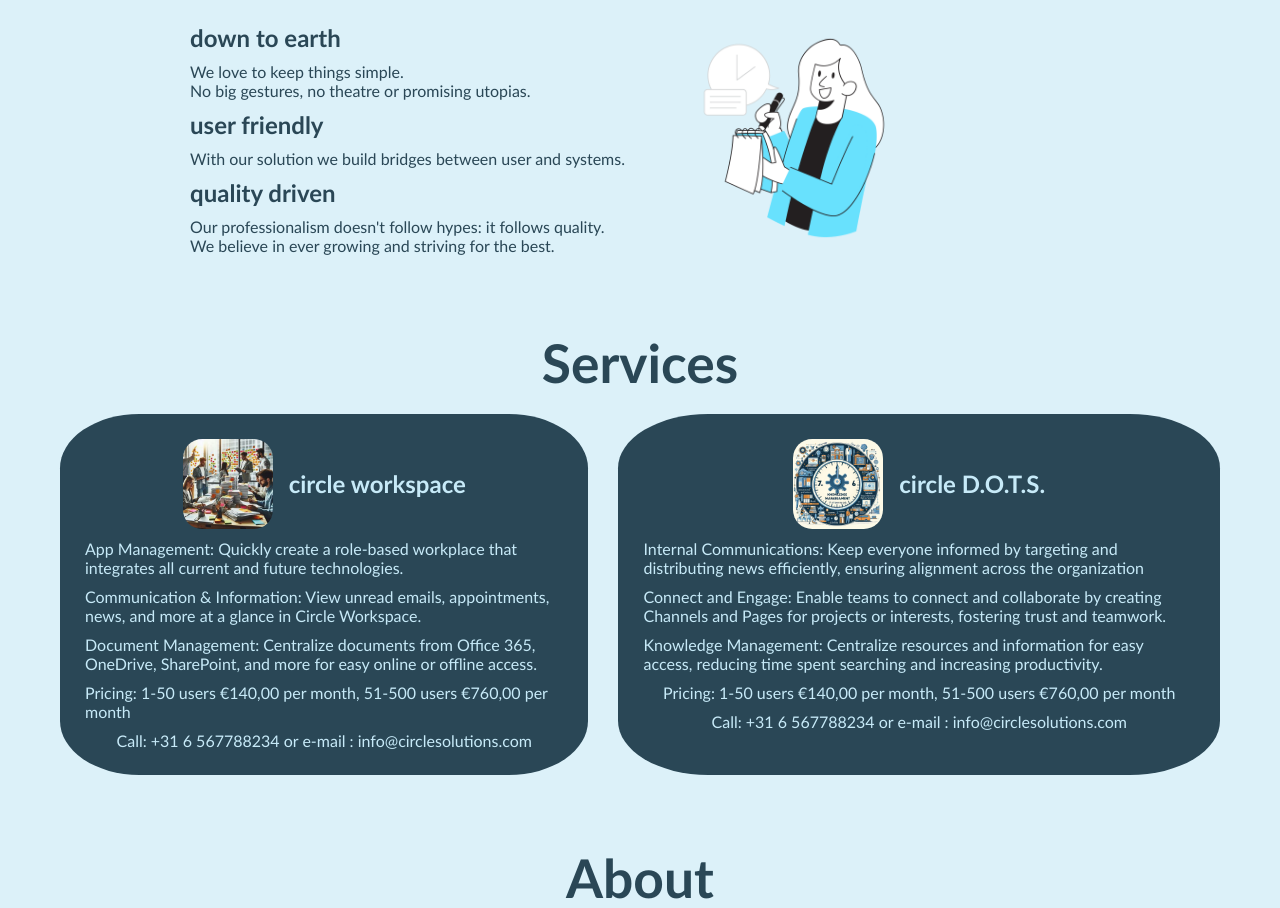
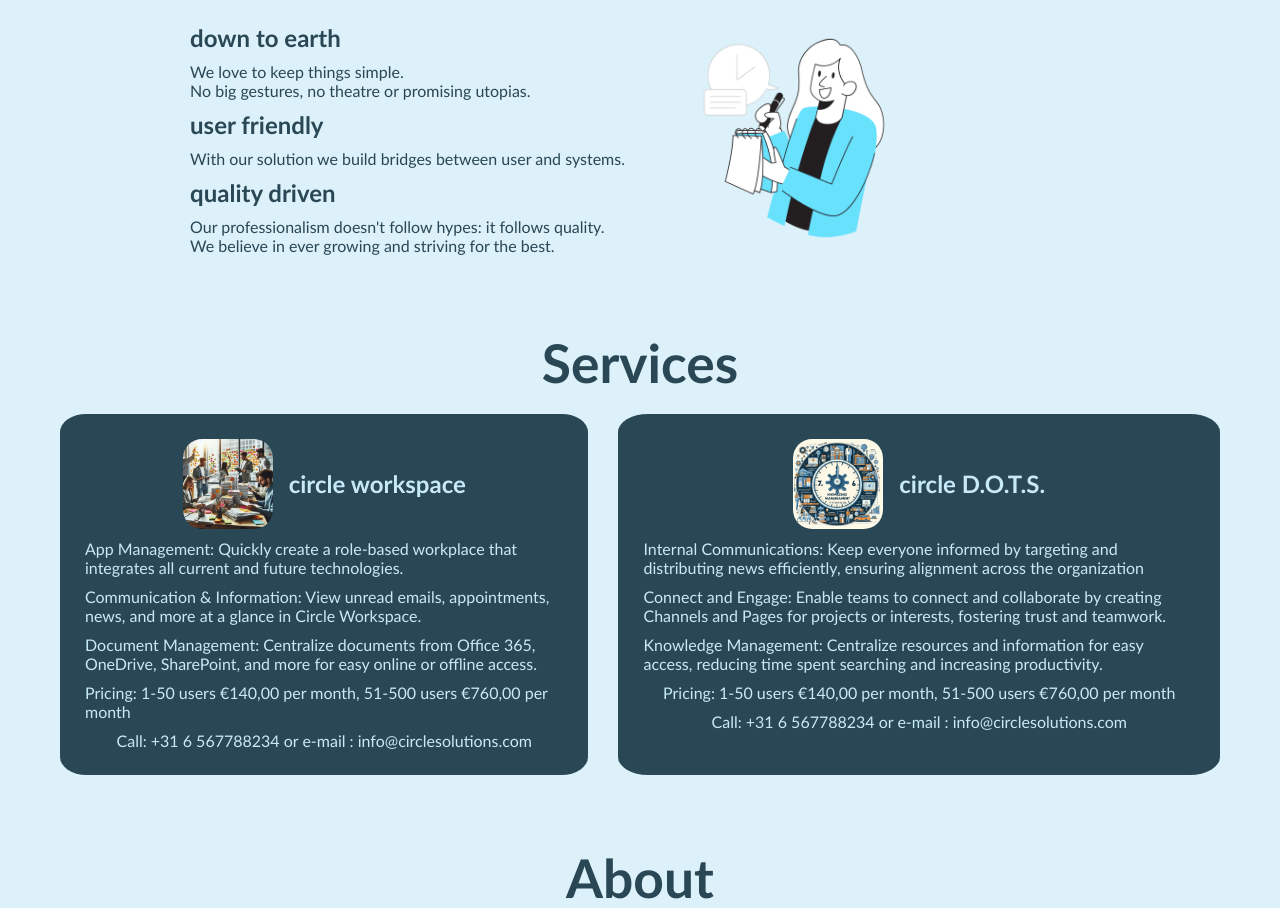
Before and after one commit to DerjenFrick/CircleSolutions, a PHP site: page / in a window 1280 px wide. Shown: the part 1371-2279 px from the top of the page. Run offline with PHP 8.4, Linux system fonts and the light colour scheme.

Commit message:
Update styles.css

```diff
--- a/styles.css
+++ b/styles.css
@@ -450,7 +450,6 @@ section.basic-info3-section .col:nth-of-type(1) {
 
 .packages {
     display: flex;
-    grid-template-columns: repeat(5, 1fr);
     gap: 30px;
     color: #C7eaf8;
 }
@@ -468,7 +467,7 @@ h2 {
     padding: 25px;
     gap: 10px;
     background-color: #2a4756;
-    border-radius: 15%;
+    border-radius: 5%;
 }
 
 .iconPlaceholder {
```
